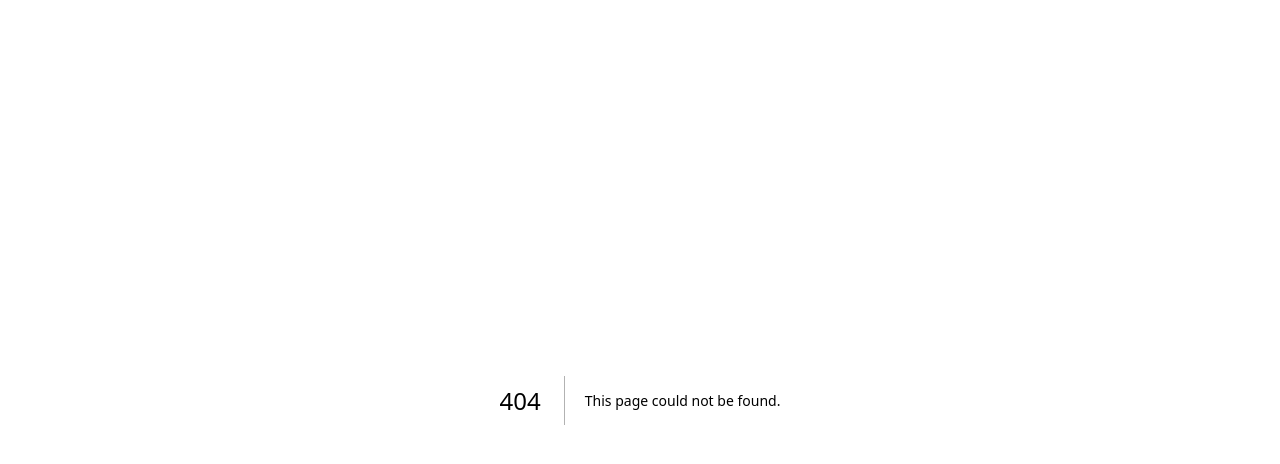
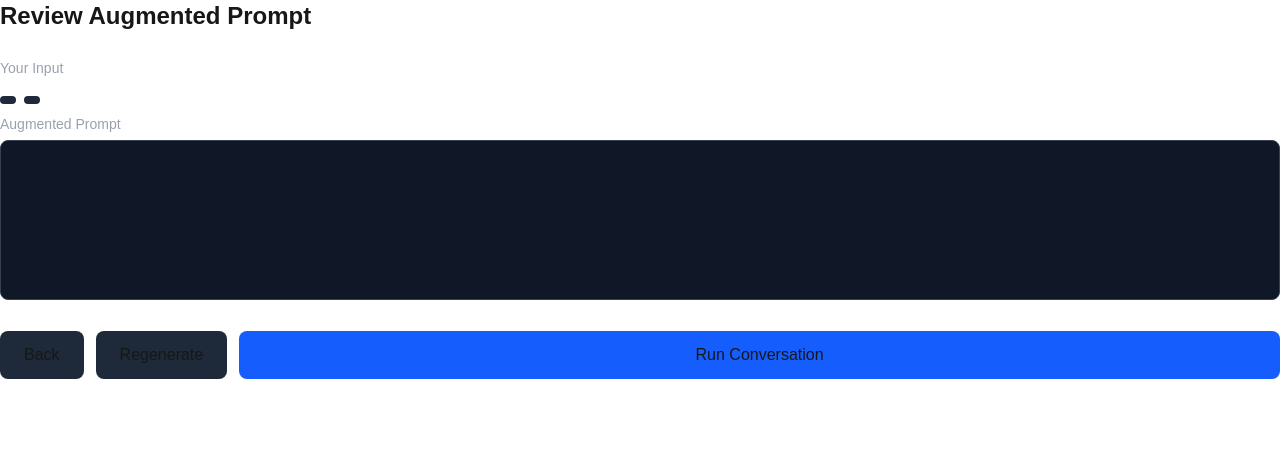
Before and after one commit to jalemieux/conversation_with_ai, a Next.js app: page /review in a window 1280 px wide. Before the commit this address had no page. Shown: the top 464 px of the page. Built offline with nearby package versions, Linux system fonts and the light colour scheme.

Commit message:
feat: add review prompt screen with edit/regenerate/run
Co-Authored-By: Claude Opus 4.6 <noreply@anthropic.com>

```diff
--- /dev/null
+++ b/src/app/review/page.tsx
@@ -0,0 +1,96 @@
+'use client'
+
+import { Suspense, useState } from 'react'
+import { useSearchParams } from 'next/navigation'
+
+function ReviewContent() {
+  const searchParams = useSearchParams()
+
+  const rawInput = searchParams.get('rawInput') ?? ''
+  const [augmentedPrompt, setAugmentedPrompt] = useState(searchParams.get('augmentedPrompt') ?? '')
+  const topicType = searchParams.get('topicType') ?? ''
+  const framework = searchParams.get('framework') ?? ''
+  const models = searchParams.get('models') ?? ''
+  const [regenerating, setRegenerating] = useState(false)
+
+  const handleRegenerate = async () => {
+    setRegenerating(true)
+    try {
+      const res = await fetch('/api/augment', {
+        method: 'POST',
+        headers: { 'Content-Type': 'application/json' },
+        body: JSON.stringify({ rawInput }),
+      })
+      const data = await res.json()
+      setAugmentedPrompt(data.augmentedPrompt)
+    } finally {
+      setRegenerating(false)
+    }
+  }
+
+  const handleRun = () => {
+    const params = new URLSearchParams({
+      rawInput,
+      augmentedPrompt,
+      topicType,
+      framework,
+      models,
+    })
+    window.location.href = `/conversation?${params.toString()}`
+  }
+
+  return (
+    <div>
+      <h1 className="text-2xl font-bold mb-6">Review Augmented Prompt</h1>
+
+      <div className="mb-4">
+        <label className="text-sm font-medium text-gray-400">Your Input</label>
+        <p className="mt-1 text-gray-300">{rawInput}</p>
+      </div>
+
+      <div className="mb-2 flex gap-2">
+        <span className="px-2 py-1 bg-gray-800 rounded text-xs text-gray-400">{topicType}</span>
+        <span className="px-2 py-1 bg-gray-800 rounded text-xs text-gray-400">{framework}</span>
+      </div>
+
+      <div className="mb-6">
+        <label className="text-sm font-medium text-gray-400">Augmented Prompt</label>
+        <textarea
+          value={augmentedPrompt}
+          onChange={(e) => setAugmentedPrompt(e.target.value)}
+          className="w-full h-40 mt-1 bg-gray-900 border border-gray-700 rounded-lg p-4 text-gray-100 focus:outline-none focus:border-blue-500 resize-none"
+        />
+      </div>
+
+      <div className="flex gap-3">
+        <button
+          onClick={() => window.history.back()}
+          className="px-6 py-3 bg-gray-800 hover:bg-gray-700 rounded-lg font-medium transition-colors"
+        >
+          Back
+        </button>
+        <button
+          onClick={handleRegenerate}
+          disabled={regenerating}
+          className="px-6 py-3 bg-gray-800 hover:bg-gray-700 disabled:bg-gray-700 disabled:text-gray-500 rounded-lg font-medium transition-colors"
+        >
+          {regenerating ? 'Regenerating...' : 'Regenerate'}
+        </button>
+        <button
+          onClick={handleRun}
+          className="flex-1 py-3 bg-blue-600 hover:bg-blue-700 rounded-lg font-medium transition-colors"
+        >
+          Run Conversation
+        </button>
+      </div>
+    </div>
+  )
+}
+
+export default function ReviewPage() {
+  return (
+    <Suspense fallback={<div>Loading...</div>}>
+      <ReviewContent />
+    </Suspense>
+  )
+}
```
